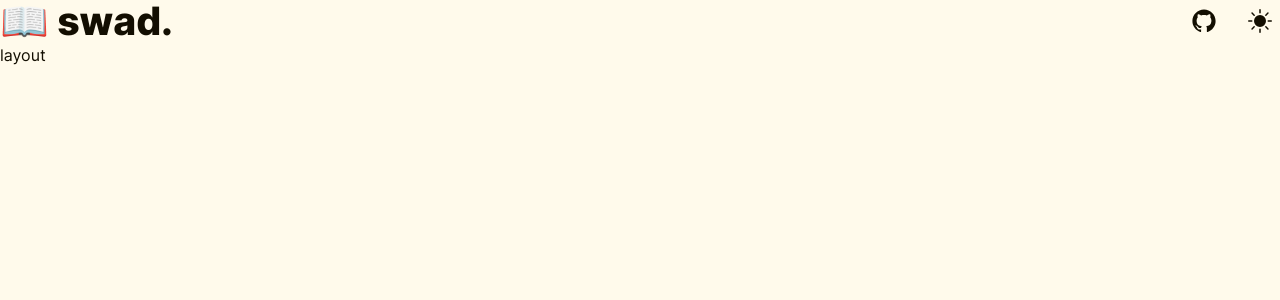
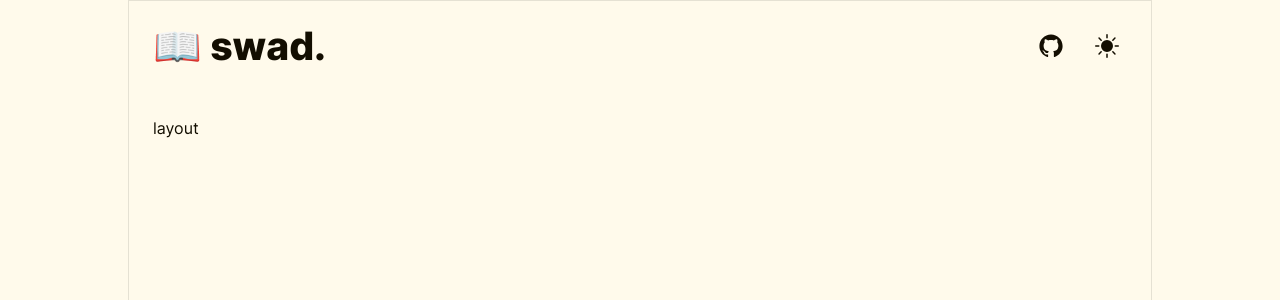
Before and after one commit to chingu-voyages/v46-tier2-team-14, a React (Vite) app: page / in a window 1280 px wide. Shown: the top 300 px of the page. Built offline with nearby package versions, Linux system fonts and the light colour scheme.

Commit message:
css: set root layout

```diff
--- a/src/index.css
+++ b/src/index.css
@@ -7,13 +7,23 @@ body {
   background-color: var(--background);
   color: var(--text);
 }
+/* app layout */
 #root {
   min-height: 100vh;
   min-height: 100dvh; /* mobile */
+
+  display: flex;
+  flex-direction: column;
+  gap: 3em;
+  padding: 1.5em;
+
+  max-width: 64rem; /* for now */
+  margin: auto;
+  border: 1px solid var(--border);
 }
 
 /* utility classes */
-/* screen reader only */
+/* screen reader only: https://benmyers.dev/blog/native-visually-hidden/ */
 .sr-only:not(:focus):not(:active) {
   clip: rect(0 0 0 0);
   clip-path: inset(50%);
```
